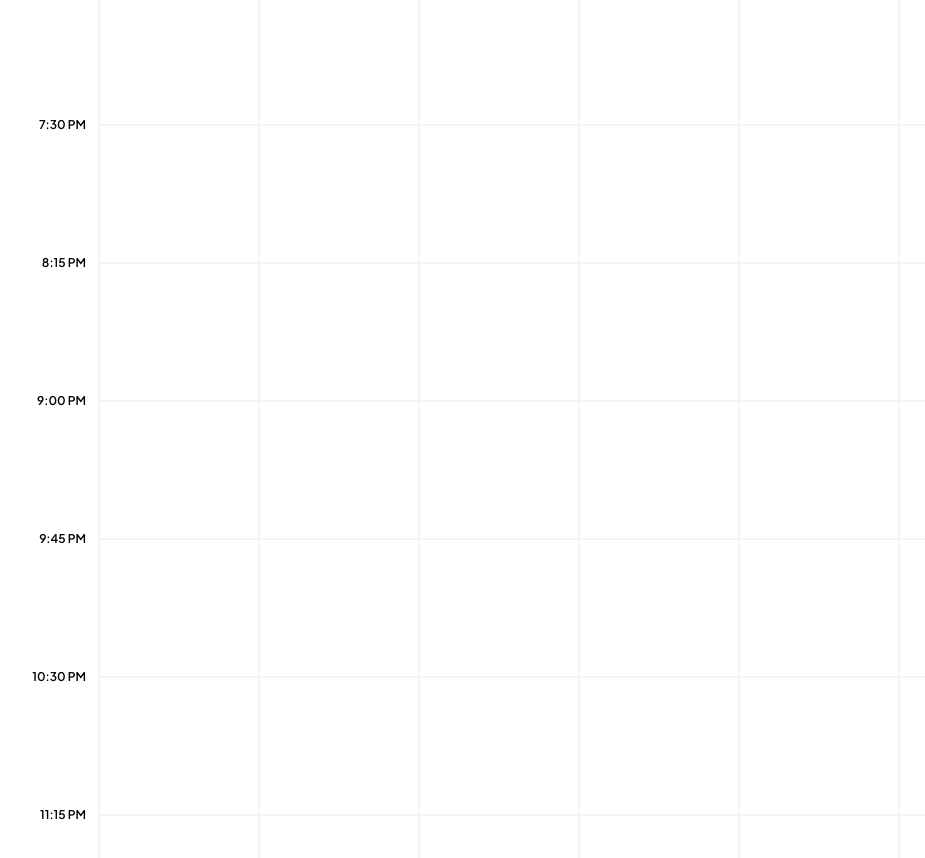
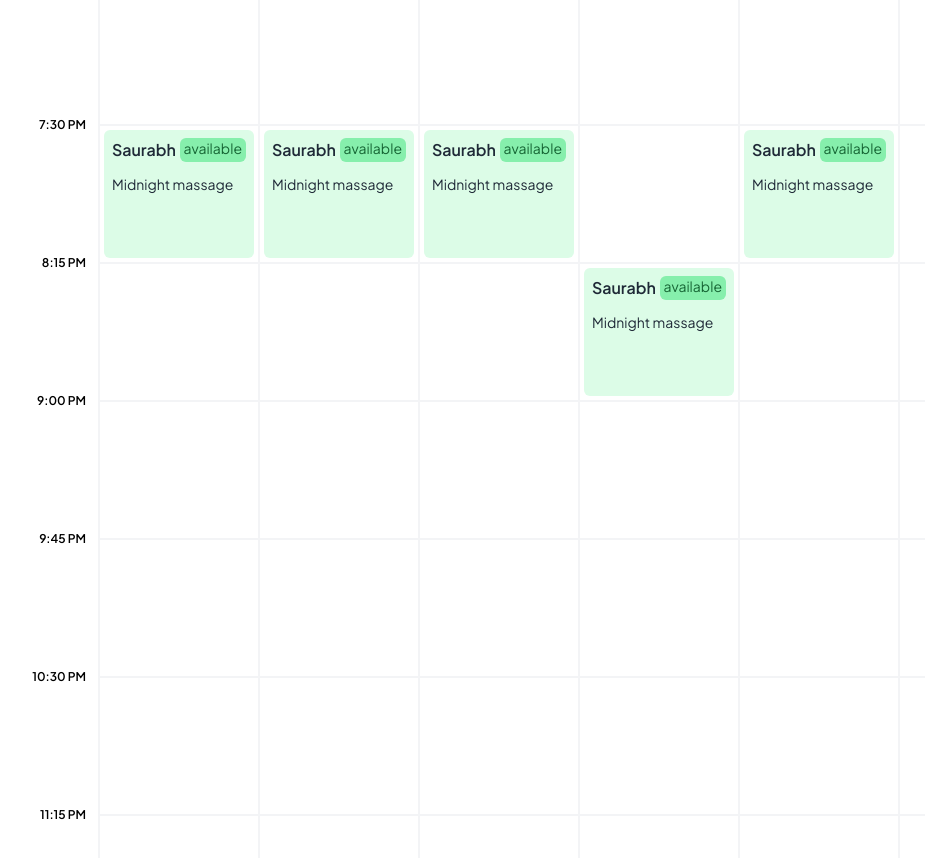
Before and after one commit to Saurabhdaswant/bookingApp, a Next.js app: page / in a window 1280 px wide. Shown: the part 3520-4378 px from the top of the page, without its empty margins (61-986 px from the left). Built offline with nearby package versions, Linux system fonts and the light colour scheme.

Commit message:
update : Use currAppointments as default value for appointment state

```diff
--- a/pages/index.tsx
+++ b/pages/index.tsx
@@ -1,3 +1,4 @@
+import { currAppointments } from "@/utils/data";
 import {
   addMinutes,
   format,
@@ -297,6 +298,7 @@ function HourCell({ slot }: { slot: Date }) {
 
 export default function WeeklyCalendar() {
   const [appointments, setAppointments] = useState<Appointment[]>([]);
+
   const [selectedAppointment, setSelectedAppointment] = useState<Appointment>();
   const [openBookingConfirmationDialog, setOpenBookingConfirmationDialog] =
     useState<boolean>(false);
@@ -306,8 +308,11 @@ export default function WeeklyCalendar() {
     const storedAppointments = JSON.parse(
       localStorage.getItem("appointments") || "[]"
     ) as Appointment[];
-    if (storedAppointments) {
+
+    if (storedAppointments.length > 0) {
       setAppointments(storedAppointments);
+    } else {
+      setAppointments(currAppointments);
     }
   }, []);
 
--- /dev/null
+++ b/utils/data.ts
@@ -0,0 +1,116 @@
+export const currAppointments = [
+  {
+    slot: "2023-04-22T18:30:00.000Z",
+    provider: "Saurabh",
+    service: "Midnight massage",
+    status: "available",
+  },
+  {
+    slot: "2023-04-23T19:30:00.000Z",
+    provider: "Saurabh",
+    service: "Midnight massage",
+    status: "available",
+  },
+  {
+    slot: "2023-04-23T19:15:00.000Z",
+    provider: "Saurabh",
+    service: "Midnight massage",
+    status: "available",
+  },
+  {
+    slot: "2023-04-25T19:30:00.000Z",
+    provider: "Saurabh",
+    service: "Midnight massage",
+    status: "available",
+  },
+  {
+    slot: "2023-04-23T20:30:00.000Z",
+    provider: "Saurabh",
+    service: "Midnight massage",
+    status: "available",
+  },
+  {
+    slot: "2023-04-26T20:15:00.000Z",
+    provider: "Saurabh",
+    service: "Midnight massage",
+    status: "available",
+  },
+  {
+    slot: "2023-04-28T18:30:00.000Z",
+    provider: "Saurabh",
+    service: "Midnight massage",
+    status: "available",
+  },
+  {
+    slot: "2023-04-28T19:15:00.000Z",
+    provider: "Saurabh",
+    service: "Midnight massage",
+    status: "available",
+  },
+  {
+    slot: "2023-04-28T20:30:00.000Z",
+    provider: "Saurabh",
+    service: "Midnight massage",
+    status: "available",
+  },
+  {
+    slot: "2023-04-27T19:30:00.000Z",
+    provider: "Saurabh",
+    service: "Midnight massage",
+    status: "available",
+  },
+  {
+    slot: "2023-04-26T19:15:00.000Z",
+    provider: "Saurabh",
+    service: "Midnight massage",
+    status: "available",
+  },
+  {
+    slot: "2023-04-25T18:30:00.000Z",
+    provider: "Saurabh",
+    service: "Midnight massage",
+    status: "available",
+  },
+  {
+    slot: "2023-04-24T19:30:00.000Z",
+    provider: "Saurabh",
+    service: "Midnight massage",
+    status: "available",
+  },
+  {
+    slot: "2023-04-26T20:15:00.000Z",
+    provider: "Saurabh",
+    service: "Midnight massage",
+    status: "available",
+  },
+  {
+    slot: "2023-04-25T21:15:00.000Z",
+    provider: "Saurabh",
+    service: "Midnight massage",
+    status: "available",
+  },
+  {
+    slot: "2023-04-25T21:30:00.000Z",
+    provider: "Saurabh",
+    service: "Midnight massage",
+    status: "available",
+  },
+  {
+    slot: "2023-04-23T22:15:00.000Z",
+    provider: "Saurabh",
+    service: "Midnight massage",
+    status: "available",
+  },
+  {
+    slot: "2023-04-25T22:15:00.000Z",
+    provider: "Saurabh",
+    service: "Midnight massage",
+    status: "available",
+  },
+  {
+    slot: "2023-04-24T23:30:00.000Z",
+    provider: "Saurabh",
+    service: "Midnight massage",
+    status: "available",
+  },
+];
```
